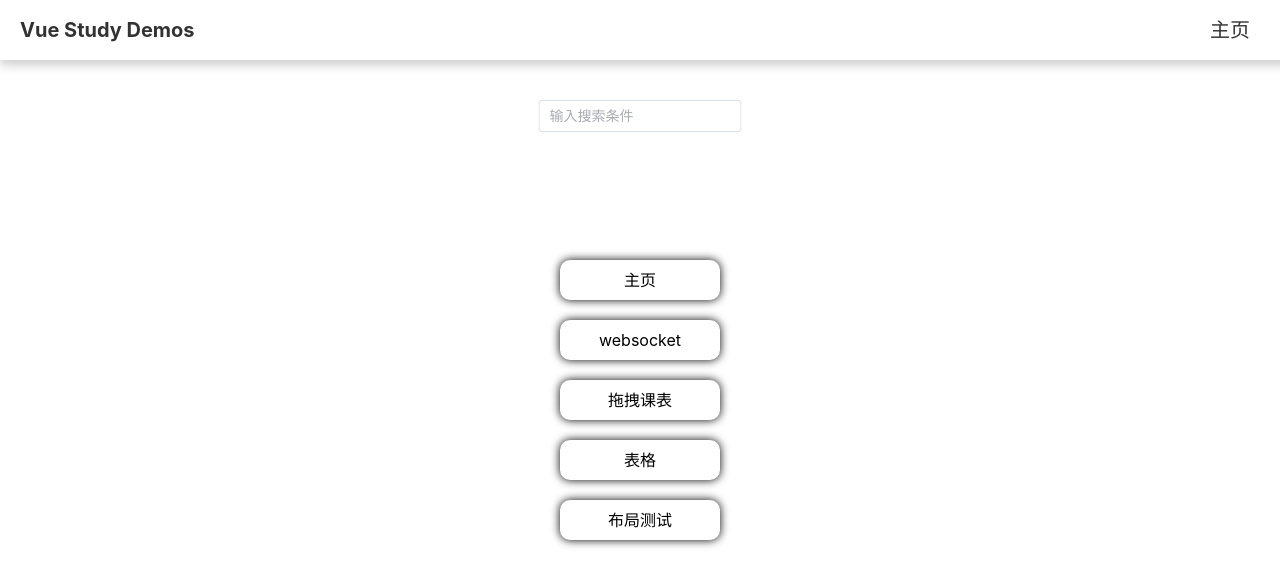
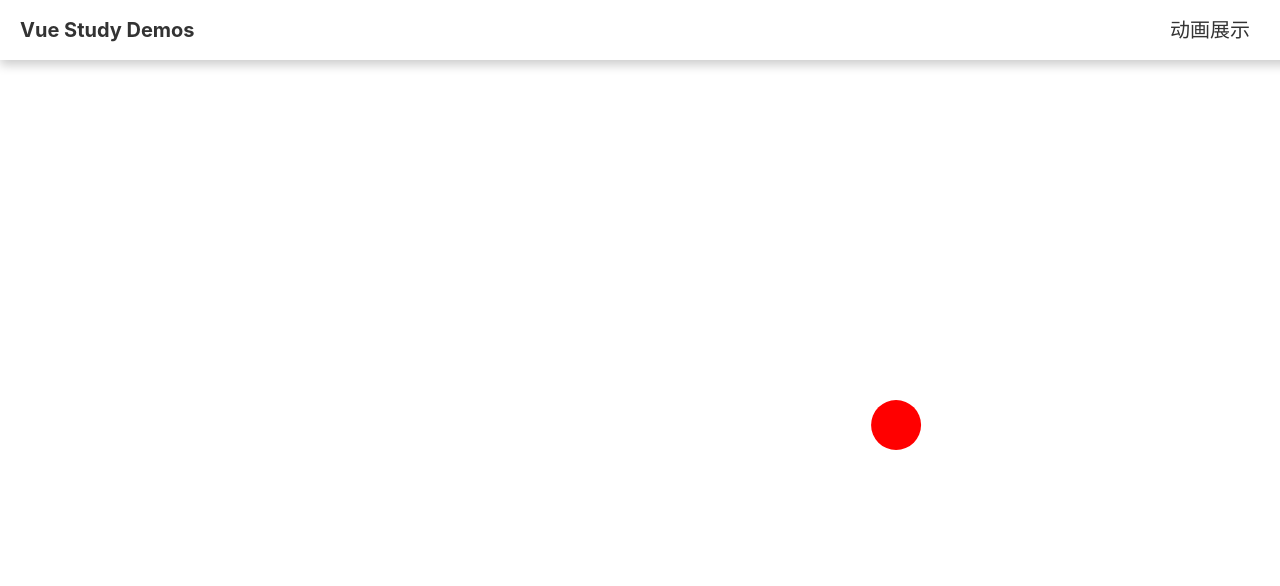
Before and after one commit to pqcqaq/study-demos, a Vue app: page /#/animation in a window 1280 px wide. Before the commit this address led to /#/home. Shown: the top 586 px of the page. Built offline with nearby package versions, Linux system fonts and the light colour scheme; sample sign-in values are in the browser's storage.

Commit message:
小球运动

```diff
--- /dev/null
+++ b/src/pages/animation/index.vue
@@ -0,0 +1,56 @@
+<template>
+	<div>
+		<div class="a1">
+			<div class="ball animateMove1"></div>
+		</div>
+	</div>
+</template>
+
+<script lang="ts" setup></script>
+
+<style lang="scss" scoped>
+.a1 {
+	width: 500px;
+	height: 300px;
+	.ball {
+		width: 50px;
+		height: 50px;
+		background-color: #f00;
+		border-radius: 50%;
+		position: absolute;
+		top: 50%;
+		left: 50%;
+		transform: translate(-50%, -50%);
+	}
+	.animateMove1 {
+		transform: translate(var(--x), var(--y));
+		animation: x 2s, y 1s;
+		animation-iteration-count: infinite;
+		animation-timing-function: cubic-bezier(0.5, -800, 0.5, 800);
+	}
+}
+
+@property --x {
+	syntax: "<length>";
+	initial-value: 0px;
+	inherits: false;
+}
+
+@property --y {
+	syntax: "<length>";
+	initial-value: 0px;
+	inherits: false;
+}
+
+@keyframes x {
+	to {
+		--x: 1px;
+	}
+}
+
+@keyframes y {
+	to {
+		--y: 0.1px;
+	}
+}
+</style>
--- a/src/pages/home/index.vue
+++ b/src/pages/home/index.vue
@@ -26,7 +26,7 @@ import router, { routes } from "../../router/index.ts";
 import { onMounted, ref } from "vue";
 
 const handlePath = (path: string) => {
-	console.log("route to:", path);
+  ElMessage.info(`route to: ${path}`);
 	router.push(path);
 };
 
--- a/src/router/index.ts
+++ b/src/router/index.ts
@@ -49,6 +49,12 @@ export const routes: Array<RouteRecordRaw> = [
 					},
 				],
 			},
+			{
+				path: "animation",
+				name: "动画展示",
+				component: () => import("../pages/animation/index.vue"),
+				meta: { requiresAuth: false, breadcrumb: "动画展示" },
+			},
 		],
 	},
 	// {
@@ -79,7 +85,7 @@ export const routes: Array<RouteRecordRaw> = [
 
 const routes2: any = [];
 
-const views: any = import.meta.glob("/src/pages/**/*.vue", { eager: true });
+const views: any = import.meta.glob("/src/pages/**/index.vue", { eager: true });
 
 Object.keys(views).forEach((path) => {
 	routes2.push({
```
